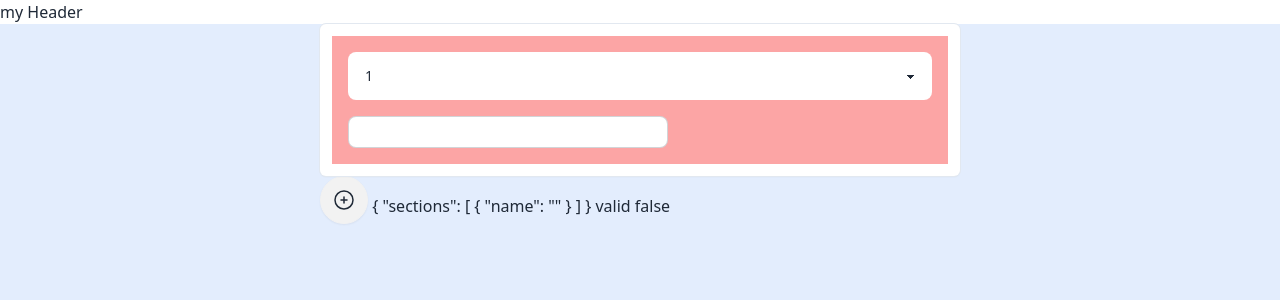
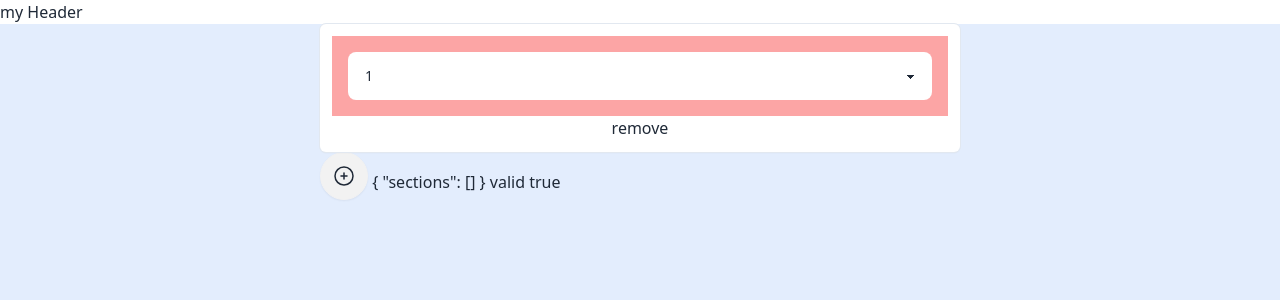
Before and after one commit to dgschel/EasySurvey, an Angular app: page /home in a window 1280 px wide. Both pictures are taken after a click on the button 344 px from the left and 48 px from the top of the page. Shown: the top 300 px of the page. Built offline with nearby package versions, Linux system fonts and the light colour scheme.

Commit message:
create on remove output

```diff
--- a/src/app/shared/feature/survey-section/survey-section.component.html
+++ b/src/app/shared/feature/survey-section/survey-section.component.html
@@ -4,6 +4,7 @@
       <option value="1">1</option>
       <option value="2">2</option>
     </select>
-    <ng-container [ngComponentOutlet]="component" [ngComponentOutletInputs]="inputs" />
+    <!-- <ng-container [ngComponentOutlet]="component" [ngComponentOutletInputs]="inputs" /> -->
   </div>
+  <button type="button" (click)="remove.emit()">remove</button>
 </app-basic-card>
--- a/src/app/shared/feature/survey-section/survey-section.component.ts
+++ b/src/app/shared/feature/survey-section/survey-section.component.ts
@@ -1,4 +1,4 @@
-import { Component, ElementRef, inject, ViewChild } from '@angular/core';
+import { Component, ComponentRef, ElementRef, inject, output, ViewChild, ViewContainerRef } from '@angular/core';
 import { ControlContainer, FormBuilder, FormGroup, FormArray, ReactiveFormsModule, ValidatorFn } from '@angular/forms';
 import { NgComponentOutlet } from '@angular/common';
 
@@ -16,18 +16,13 @@ import { BasicCardComponent } from '../../ui/basic-card/basic-card.component';
 })
 export class SurveySectionComponent {
   formParentContainer = inject(ControlContainer);
-  fb = inject(FormBuilder);
+  remove = output<void>();
   controlKeyName: string = 'name';
   validatorRequiredFn: ValidatorFn[] = [customRequiredValidator()];
 
-  inputs = {
-    controlKeyName: this.controlKeyName,
-    validatorsFn: this.validatorRequiredFn
-  }
+  @ViewChild('mySelect') mySelect!: ElementRef;
 
   component: typeof FormControlInputComponent | typeof FormControlSelectComponent = FormControlInputComponent;
-
-  @ViewChild('mySelect') mySelect!: ElementRef;
 
   get form() {
     return this.formParentContainer.control as FormGroup;
```
